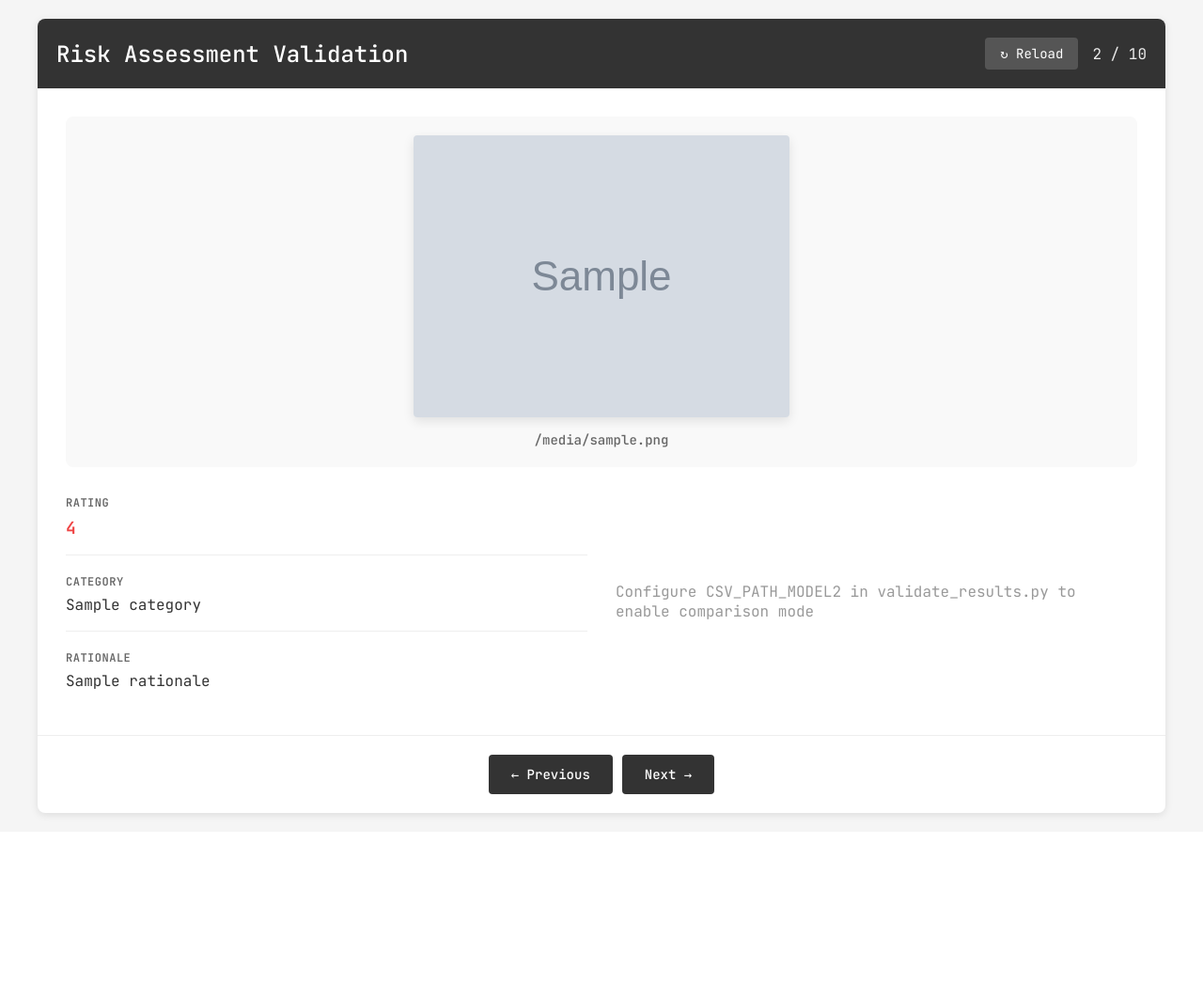
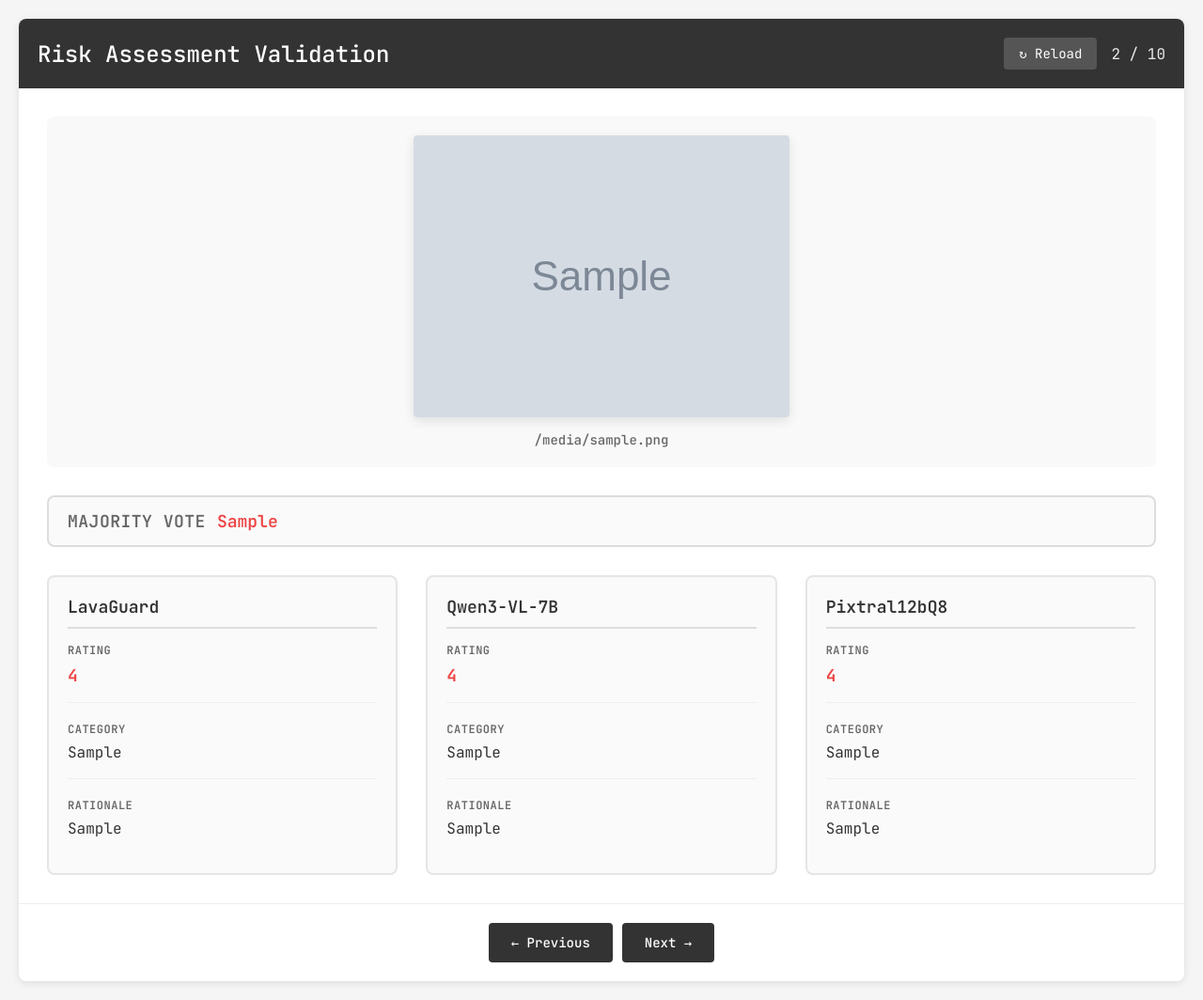
Before and after one commit to GhentCDH/glashelder, a Flask app: template risk_assessment/src/risk_assessment/templates/validate.html in a window 1280 px wide. Shown: the whole page at 94% size. Before the commit the page ends 872 px from the top, so only its background shows below. Run offline with Flask 3, Linux system fonts and the light colour scheme; the template is opened without the code that fills it: most values are stand-ins (such as "Sample title", 1, 10 or a date in 2020); grey boxes marked "Sample" are stand-in pictures; parts of the project's set-up code (start-up, migrations or seed data) failed here and were passed over.

Commit message:
fix: refactor of web code using new csv as input

```diff
--- a/risk_assessment/src/risk_assessment/templates/validate.html
+++ b/risk_assessment/src/risk_assessment/templates/validate.html
@@ -19,7 +19,7 @@
       }
 
       .container {
-        max-width: 1200px;
+        max-width: 1400px;
         margin: 0 auto;
         background: white;
         border-radius: 8px;
@@ -76,19 +76,34 @@
         padding: 30px;
       }
 
+      /* Majority vote banner */
+      .majority-vote {
+        display: flex;
+        align-items: center;
+        gap: 12px;
+        padding: 14px 20px;
+        border-radius: 8px;
+        border: 2px solid #ddd;
+        background: #fafafa;
+      }
+
+      .majority-vote-label {
+        font-size: 18px;
+        font-weight: 600;
+        text-transform: uppercase;
+        letter-spacing: 0.5px;
+        color: #666;
+        white-space: nowrap;
+      }
+
+      .majority-vote-value {
+        font-size: 18px;
+        font-weight: 700;
+      }
+
       .models-comparison {
         display: grid;
-        grid-template-columns: 1fr 1fr;
-        gap: 30px;
-      }
-
-      .models-comparison.three-models {
         grid-template-columns: 1fr 1fr 1fr;
-      }
-
-      .single-model-view {
-        display: grid;
-        grid-template-columns: 1fr 1fr;
         gap: 30px;
       }
 
@@ -174,6 +189,7 @@
         text-decoration: none;
         display: inline-block;
         transition: all 0.2s;
+        font-family: 'JetBrains Mono', monospace;
       }
 
       .btn-primary {
@@ -220,9 +236,7 @@
       }
 
       @media (max-width: 768px) {
-        .models-comparison,
-        .models-comparison.three-models,
-        .single-model-view {
+        .models-comparison {
           grid-template-columns: 1fr;
         }
       }
@@ -233,7 +247,7 @@
       <div class="header">
         <h1>Risk Assessment Validation</h1>
         <div class="header-right">
-          <a href="/reload" class="btn-reload">↻ Reload</a>
+          <a href="/reload" class="btn-reload">&#8635; Reload</a>
           <div class="counter">{{ index + 1 }} / {{ total }}</div>
         </div>
       </div>
@@ -241,166 +255,125 @@
       <div class="content">
         <!-- Image Section -->
         <div class="image-section">
-          <img src="/image/{{ result_model1.image }}" alt="{{ result_model1.image }}" />
-          <div class="image-filename">{{ result_model1.image }}</div>
+          <img src="/image/{{ result.image }}" alt="{{ result.image }}" />
+          <div class="image-filename">{{ result.image }}</div>
+        </div>
+
+        <!-- Majority Vote Banner -->
+        <div class="majority-vote">
+          <span class="majority-vote-label">Majority Vote</span>
+          {% if result.majority_vote == "Safe" %}
+            <span class="majority-vote-value rating-safe">{{ result.majority_vote }}</span>
+          {% elif result.majority_vote == "Potentially Problematic" %}
+            <span class="majority-vote-value rating-potentially-problematic">{{ result.majority_vote }}</span>
+          {% else %}
+            <span class="majority-vote-value rating-unsafe">{{ result.majority_vote }}</span>
+          {% endif %}
         </div>
 
         <!-- Models Comparison -->
-        {% if has_model2 %}
-        <div class="models-comparison{% if has_model3 %} three-models{% endif %}">
-          <!-- LavaGuard Results -->
+        <div class="models-comparison">
+
+          <!-- LavaGuard -->
           <div class="model-section">
             <div class="model-header">LavaGuard</div>
             <div class="info-panel">
               <div class="info-item">
                 <div class="info-label">Rating</div>
                 <div class="info-value">
-                  {% if result_model1.rating == "Safe" %}
-                    <span class="rating-safe">{{ result_model1.rating }}</span>
-                  {% elif result_model1.rating == "Potentially Problematic" %}
-                    <span class="rating-potentially-problematic">{{ result_model1.rating }}</span>
+                  {% if result.lavaguard_rating == "Safe" %}
+                    <span class="rating-safe">{{ result.lavaguard_rating }}</span>
+                  {% elif result.lavaguard_rating == "Potentially Problematic" %}
+                    <span class="rating-potentially-problematic">{{ result.lavaguard_rating }}</span>
                   {% else %}
-                    <span class="rating-unsafe">{{ result_model1.rating }}</span>
+                    <span class="rating-unsafe">{{ result.lavaguard_rating }}</span>
                   {% endif %}
                 </div>
               </div>
-
               <div class="info-item">
                 <div class="info-label">Category</div>
-                <div class="info-value">{{ result_model1.category }}</div>
+                <div class="info-value">{{ result.lavaguard_category }}</div>
               </div>
-
               <div class="info-item">
                 <div class="info-label">Rationale</div>
-                <div class="info-value rationale-text">{{ result_model1.rationale }}</div>
+                <div class="info-value rationale-text">{{ result.lavaguard_rationale }}</div>
               </div>
             </div>
           </div>
 
-          <!-- Qwen3asGuard Results -->
+          <!-- Qwen3-VL-7B -->
           <div class="model-section">
-            <div class="model-header">Qwen3asGuard</div>
-            {% if result_model2 %}
+            <div class="model-header">Qwen3-VL-7B</div>
             <div class="info-panel">
               <div class="info-item">
                 <div class="info-label">Rating</div>
                 <div class="info-value">
-                  {% if result_model2.rating == "Safe" %}
-                    <span class="rating-safe">{{ result_model2.rating }}</span>
-                  {% elif result_model2.rating == "Potentially Problematic" %}
-                    <span class="rating-potentially-problematic">{{ result_model2.rating }}</span>
+                  {% if result.qwen_rating == "Safe" %}
+                    <span class="rating-safe">{{ result.qwen_rating }}</span>
+                  {% elif result.qwen_rating == "Potentially Problematic" %}
+                    <span class="rating-potentially-problematic">{{ result.qwen_rating }}</span>
                   {% else %}
-                    <span class="rating-unsafe">{{ result_model2.rating }}</span>
+                    <span class="rating-unsafe">{{ result.qwen_rating }}</span>
                   {% endif %}
                 </div>
               </div>
-
               <div class="info-item">
                 <div class="info-label">Category</div>
-                <div class="info-value">{{ result_model2.category }}</div>
+                <div class="info-value">{{ result.qwen_category }}</div>
               </div>
-
               <div class="info-item">
                 <div class="info-label">Rationale</div>
-                <div class="info-value rationale-text">{{ result_model2.rationale }}</div>
+                <div class="info-value rationale-text">{{ result.qwen_rationale }}</div>
               </div>
             </div>
-            {% else %}
-            <div class="info-value" style="color: #999; text-align: center; padding: 40px;">
-              No result available for this image
-            </div>
-            {% endif %}
           </div>
 
-          <!-- Pixtral12bQ8 Results -->
-          {% if has_model3 %}
+          <!-- Pixtral12bQ8 -->
           <div class="model-section">
             <div class="model-header">Pixtral12bQ8</div>
-            {% if result_model3 %}
             <div class="info-panel">
               <div class="info-item">
                 <div class="info-label">Rating</div>
                 <div class="info-value">
-                  {% if result_model3.rating == "Safe" %}
-                    <span class="rating-safe">{{ result_model3.rating }}</span>
-                  {% elif result_model3.rating == "Potentially Problematic" %}
-                    <span class="rating-potentially-problematic">{{ result_model3.rating }}</span>
+                  {% if result.pixtral_rating == "Safe" %}
+                    <span class="rating-safe">{{ result.pixtral_rating }}</span>
+                  {% elif result.pixtral_rating == "Potentially Problematic" %}
+                    <span class="rating-potentially-problematic">{{ result.pixtral_rating }}</span>
                   {% else %}
-                    <span class="rating-unsafe">{{ result_model3.rating }}</span>
+                    <span class="rating-unsafe">{{ result.pixtral_rating }}</span>
                   {% endif %}
                 </div>
               </div>
-
               <div class="info-item">
                 <div class="info-label">Category</div>
-                <div class="info-value">{{ result_model3.category }}</div>
+                <div class="info-value">{{ result.pixtral_category }}</div>
               </div>
-
               <div class="info-item">
                 <div class="info-label">Rationale</div>
-                <div class="info-value rationale-text">{{ result_model3.rationale }}</div>
+                <div class="info-value rationale-text">{{ result.pixtral_rationale }}</div>
               </div>
-            </div>
-            {% else %}
-            <div class="info-value" style="color: #999; text-align: center; padding: 40px;">
-              No result available for this image
-            </div>
-            {% endif %}
-          </div>
-          {% endif %}
-        </div>
-        {% else %}
-        <!-- Single Model View -->
-        <div class="single-model-view">
-          <div class="info-panel">
-            <div class="info-item">
-              <div class="info-label">Rating</div>
-              <div class="info-value">
-                {% if result_model1.rating == "Safe" %}
-                  <span class="rating-safe">{{ result_model1.rating }}</span>
-                {% elif result_model1.rating == "Potentially Problematic" %}
-                  <span class="rating-potentially-problematic">{{ result_model1.rating }}</span>
-                {% else %}
-                  <span class="rating-unsafe">{{ result_model1.rating }}</span>
-                {% endif %}
-              </div>
-            </div>
-
-            <div class="info-item">
-              <div class="info-label">Category</div>
-              <div class="info-value">{{ result_model1.category }}</div>
-            </div>
-
-            <div class="info-item">
-              <div class="info-label">Rationale</div>
-              <div class="info-value rationale-text">{{ result_model1.rationale }}</div>
             </div>
           </div>
 
-          <div style="display: flex; align-items: center; justify-content: center; color: #999;">
-            <p>Configure CSV_PATH_MODEL2 in validate_results.py to enable comparison mode</p>
-          </div>
         </div>
-        {% endif %}
       </div>
 
       <div class="navigation">
         {% if index > 0 %}
-          <a href="/result/{{ index - 1 }}" class="btn btn-primary">← Previous</a>
+          <a href="/result/{{ index - 1 }}" class="btn btn-primary">&#8592; Previous</a>
         {% else %}
-          <button class="btn btn-primary" disabled>← Previous</button>
+          <button class="btn btn-primary" disabled>&#8592; Previous</button>
         {% endif %}
 
         {% if index < total - 1 %}
-          <a href="/result/{{ index + 1 }}" class="btn btn-primary">Next →</a>
+          <a href="/result/{{ index + 1 }}" class="btn btn-primary">Next &#8594;</a>
         {% else %}
-          <button class="btn btn-primary" disabled>Next →</button>
+          <button class="btn btn-primary" disabled>Next &#8594;</button>
         {% endif %}
       </div>
     </div>
 
     <script>
-      // Add keyboard navigation
       document.addEventListener('keydown', function(e) {
         {% if index > 0 %}
           if (e.key === 'ArrowLeft' || e.key === 'p') {
```
Also changed, not shown: risk_assessment/src/risk_assessment/web.py (+15 -79 lines).
